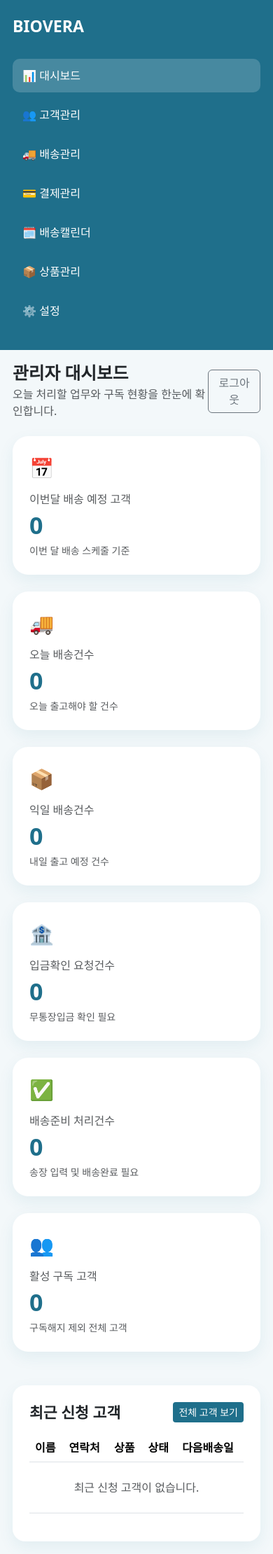
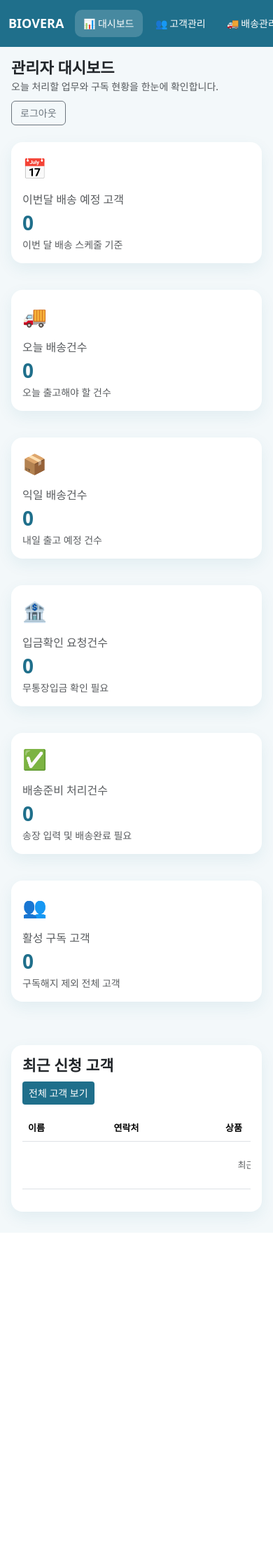
Before and after one commit to Bread2951/BIOVERA_SUBSCRIBE, a Flask app: page /admin in a window 390 px wide. Shown: the whole page at 70% size. After the commit the page ends 1757 px from the top, so only its background shows below. Run offline with Flask 3, Linux system fonts and the light colour scheme; the visitor is signed in with stand-in values (Sample User, id 1); data that the repository does not hold is empty; some libraries are stand-ins or nearby versions.

Commit message:
Improve admin mobile layout

```diff
--- /dev/null
+++ b/static/admin_mobile.css
@@ -0,0 +1,94 @@
+@media (max-width: 768px) {
+    body {
+        background: #f3f8fa;
+    }
+
+    .sidebar {
+        position: sticky !important;
+        top: 0;
+        z-index: 1000;
+        width: 100% !important;
+        min-height: auto !important;
+        padding: 14px 12px !important;
+        display: flex;
+        overflow-x: auto;
+        white-space: nowrap;
+        gap: 6px;
+        align-items: center;
+    }
+
+    .sidebar h3 {
+        font-size: 18px;
+        margin: 0 10px 0 0 !important;
+        flex: 0 0 auto;
+    }
+
+    .sidebar a {
+        display: inline-block !important;
+        margin-bottom: 0 !important;
+        padding: 9px 12px !important;
+        font-size: 14px;
+        flex: 0 0 auto;
+    }
+
+    .main {
+        margin-left: 0 !important;
+        padding: 16px !important;
+    }
+
+    .main h2 {
+        font-size: 22px;
+    }
+
+    .main p {
+        font-size: 14px;
+    }
+
+    .d-flex.justify-content-between {
+        flex-direction: column;
+        align-items: flex-start !important;
+        gap: 10px;
+    }
+
+    .card,
+    .table-card,
+    .dashboard-card {
+        border-radius: 16px !important;
+        margin-bottom: 14px;
+    }
+
+    .card-body {
+        padding: 16px !important;
+    }
+
+    .dashboard-card {
+        min-height: auto !important;
+    }
+
+    .card-number {
+        font-size: 28px !important;
+    }
+
+    .table-responsive {
+        overflow-x: auto;
+    }
+
+    table {
+        font-size: 13px;
+        min-width: 760px;
+    }
+
+    .btn {
+        font-size: 14px;
+    }
+
+    .btn-sm {
+        padding: 6px 9px;
+    }
+
+    input,
+    select,
+    textarea {
+        font-size: 16px !important;
+    }
+}
--- a/templates/admin/calendar.html
+++ b/templates/admin/calendar.html
@@ -7,6 +7,7 @@
 <title>배송 캘린더</title>
 
 <link href="https://cdn.jsdelivr.net/npm/bootstrap@5.3.3/dist/css/bootstrap.min.css" rel="stylesheet">
+<link rel="stylesheet" href="/static/admin_mobile.css">
 
 <style>
 
--- a/templates/admin/calendar_day.html
+++ b/templates/admin/calendar_day.html
@@ -6,6 +6,7 @@
 <title>날짜별 배송 고객</title>
 
 <link href="https://cdn.jsdelivr.net/npm/bootstrap@5.3.3/dist/css/bootstrap.min.css" rel="stylesheet">
+<link rel="stylesheet" href="/static/admin_mobile.css">
 
 <style>
 :root {
--- a/templates/admin/customer_detail.html
+++ b/templates/admin/customer_detail.html
@@ -6,6 +6,7 @@
 <title>고객 상세</title>
 
 <link href="https://cdn.jsdelivr.net/npm/bootstrap@5.3.3/dist/css/bootstrap.min.css" rel="stylesheet">
+<link rel="stylesheet" href="/static/admin_mobile.css">
 
 <style>
 :root {
--- a/templates/admin/customers.html
+++ b/templates/admin/customers.html
@@ -6,6 +6,7 @@
 <title>고객관리</title>
 
 <link href="https://cdn.jsdelivr.net/npm/bootstrap@5.3.3/dist/css/bootstrap.min.css" rel="stylesheet">
+<link rel="stylesheet" href="/static/admin_mobile.css">
 
 <style>
 :root {
--- a/templates/admin/dashboard.html
+++ b/templates/admin/dashboard.html
@@ -6,6 +6,7 @@
 <title>비오베라 관리자</title>
 
 <link href="https://cdn.jsdelivr.net/npm/bootstrap@5.3.3/dist/css/bootstrap.min.css" rel="stylesheet">
+<link rel="stylesheet" href="/static/admin_mobile.css">
 
 <style>
 :root {
--- a/templates/admin/edit.html
+++ b/templates/admin/edit.html
@@ -6,6 +6,7 @@
 <title>고객 수정</title>
 
 <link href="https://cdn.jsdelivr.net/npm/bootstrap@5.3.3/dist/css/bootstrap.min.css" rel="stylesheet">
+<link rel="stylesheet" href="/static/admin_mobile.css">
 
 <style>
 :root {
--- a/templates/admin/payments.html
+++ b/templates/admin/payments.html
@@ -6,6 +6,7 @@
 <title>결제관리</title>
 
 <link href="https://cdn.jsdelivr.net/npm/bootstrap@5.3.3/dist/css/bootstrap.min.css" rel="stylesheet">
+<link rel="stylesheet" href="/static/admin_mobile.css">
 
 <style>
 :root {
--- a/templates/admin/shipments.html
+++ b/templates/admin/shipments.html
@@ -6,6 +6,7 @@
 <title>배송관리</title>
 
 <link href="https://cdn.jsdelivr.net/npm/bootstrap@5.3.3/dist/css/bootstrap.min.css" rel="stylesheet">
+<link rel="stylesheet" href="/static/admin_mobile.css">
 
 <style>
 :root {
```
